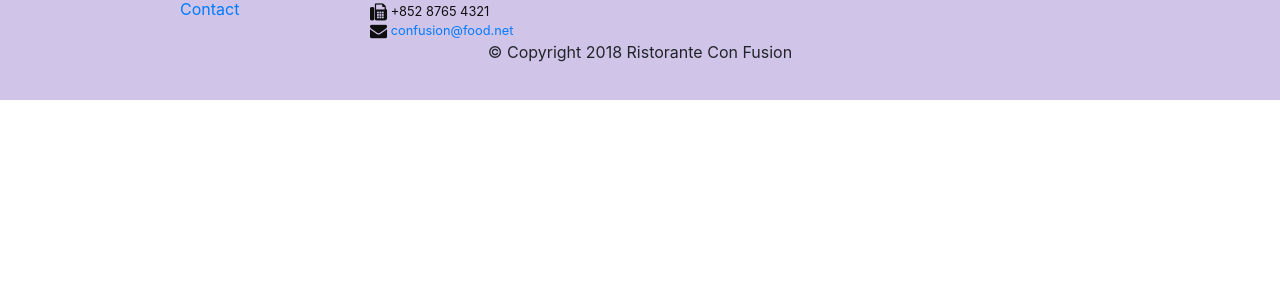
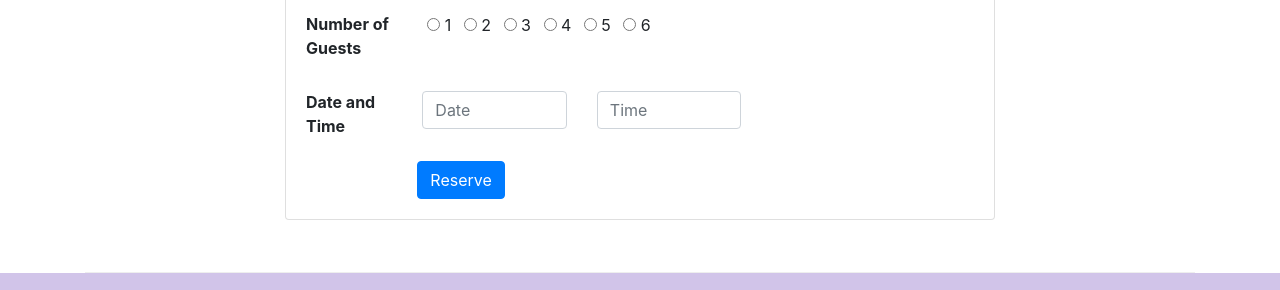
Before and after one commit to JSheldon3488/Coursera_Full_Stack_Web_Dev, a website: page index.html in a window 1280 px wide. Shown: the part 1661-1951 px from the top of the page. Before the commit the page ends 1761 px from the top, so only its background shows below. Drawn offline with nearby package versions, Linux system fonts and the light colour scheme.

Commit message:
Assignment 2 Part 1

```diff
--- a/index.html
+++ b/index.html
@@ -92,6 +92,49 @@
                 </div>
             </div>
         </div>
+
+        <div class="row row-content align-items-center">
+            <div class="col-12 offset-sm-2 col-sm-8">
+                <div class="card">
+                    <h3 class="card-header text-white bg-warning">Reserve a Table</h3>
+                    <div class="card-body">
+                        <form>
+                            <div class="form-group row">
+                                <div class="col-12 col-sm-2">
+                                    <label for="reserve" class="col-form-label"><strong>Number of Guests</strong></label>
+                                </div>
+                                <div class="form-check col-12 col-sm-6 mt-2">
+                                    <input class="form-check-radio" type="radio" name="reserve" id="res1" value="1">
+                                    <label class="form-check-label" for="res1">1</label>
+                                    <input class="form-check-radio ml-2" type="radio" name="reserve" id="res2" value="2">
+                                    <label class="form-check-label" for="res2">2</label>
+                                    <input class="form-check-radio ml-2" type="radio" name="reserve" id="res3" value="3">
+                                    <label class="form-check-label" for="res3">3</label>
+                                    <input class="form-check-radio ml-2" type="radio" name="reserve" id="res4" value="4">
+                                    <label class="form-check-label" for="res4">4</label>
+                                    <input class="form-check-radio ml-2" type="radio" name="reserve" id="res5" value="5">
+                                    <label class="form-check-label" for="res5">5</label>
+                                    <input class="form-check-radio ml-2" type="radio" name="reserve" id="res6" value="6">
+                                    <label class="form-check-label" for="res6">6</label>
+                                </div>
+                            </div>
+                            <div class="form-group row">
+                                <div class="col-12 col-sm-2">
+                                    <label for="" class="col-form-label"><strong>Date and Time</strong></label>
+                                </div>
+                                <div class="col-12 col-sm-3 mt-2">
+                                    <input type="text" class="form-control" id="date" name="date" placeholder="Date">
+                                </div>
+                                <div class="col-12 col-sm-3 mt-2">
+                                    <input type="text" class="form-control" id="time" name="time" placeholder="Time">
+                                </div>
+                            </div>
+                        </form>
+                        <a href="#" class="btn btn-primary offset-sm-2">Reserve</a>
+                    </div>
+                </div>
+            </div>
+        </div>
     </div>
 
     <footer class="footer">
```
